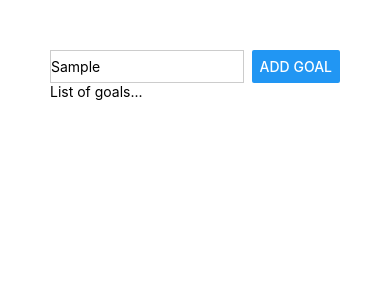
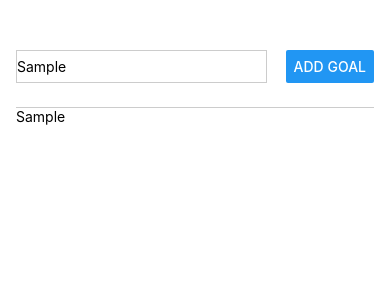
Before and after one commit to dimachilaia/react-native-project, a React Native app: screen / in a window 390 px wide. Both pictures are taken after typing "Sample" into the empty fields and a click on the button "ADD GOAL". Shown: the top 300 px of the page. Built offline with nearby package versions, Linux system fonts and the light colour scheme.

Commit message:
changed modification

```diff
--- a/App.js
+++ b/App.js
@@ -1,31 +1,58 @@
 import { Button, StyleSheet, Text, TextInput, View } from "react-native";
+import { useState } from "react";
 
 export default function App() {
+  const [enteredGoalText, setEnteredGoalText] = useState("");
+  const [courseGoals, setCourseGoals] = useState([]);
+
+  const goalInputHandler = (enteredText) => {
+    setEnteredGoalText(enteredText);
+  };
+
+  const addGoalHandler = () => {
+    setCourseGoals((currentCourseGoals) => [
+      ...currentCourseGoals,
+      enteredGoalText,
+    ]);
+  };
+
   return (
-    <View style={styles.appCOntainer}>
+    <View style={styles.appContainer}>
       <View style={styles.inputContainer}>
-        <TextInput style={styles.textInput} placeholder="Enter Something" />
-        <Button title="Add Goal" />
+        <TextInput
+          style={styles.textInput}
+          placeholder="Enter Something"
+          onChangeText={goalInputHandler}
+        />
+        <Button title="Add Goal" onPress={addGoalHandler} />
       </View>
-      <View>
-        <Text>List of goals...</Text>
+      <View style={styles.goalsContainer}>
+        {courseGoals.map((goal, index) => (
+          <Text key={index}>{goal}</Text>
+        ))}
       </View>
     </View>
   );
 }
 
 const styles = StyleSheet.create({
-  appCOntainer: {
+  appContainer: {
     padding: 50,
+    paddingHorizontal: 16,
   },
   inputContainer: {
+    flex: 3,
     flexDirection: "row",
     justifyContent: "space-between",
+    paddingBottom: 24,
+    borderBottomWidth: 1,
+    borderBottomColor: "#cccccc",
   },
   textInput: {
     borderWidth: 1,
     borderColor: "#cccccc",
-    width: "80%",
+    width: "70%",
     marginRight: 8,
   },
+  goalsContainer: {},
 });
```
